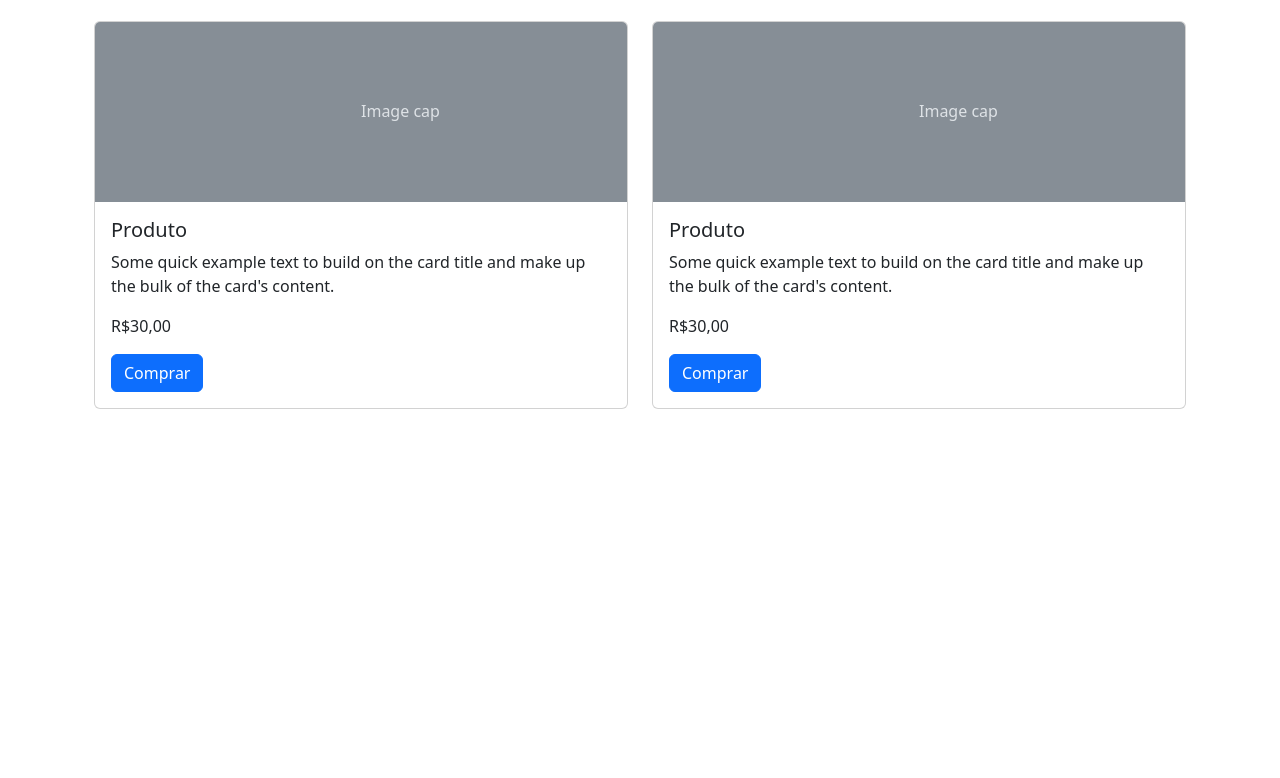
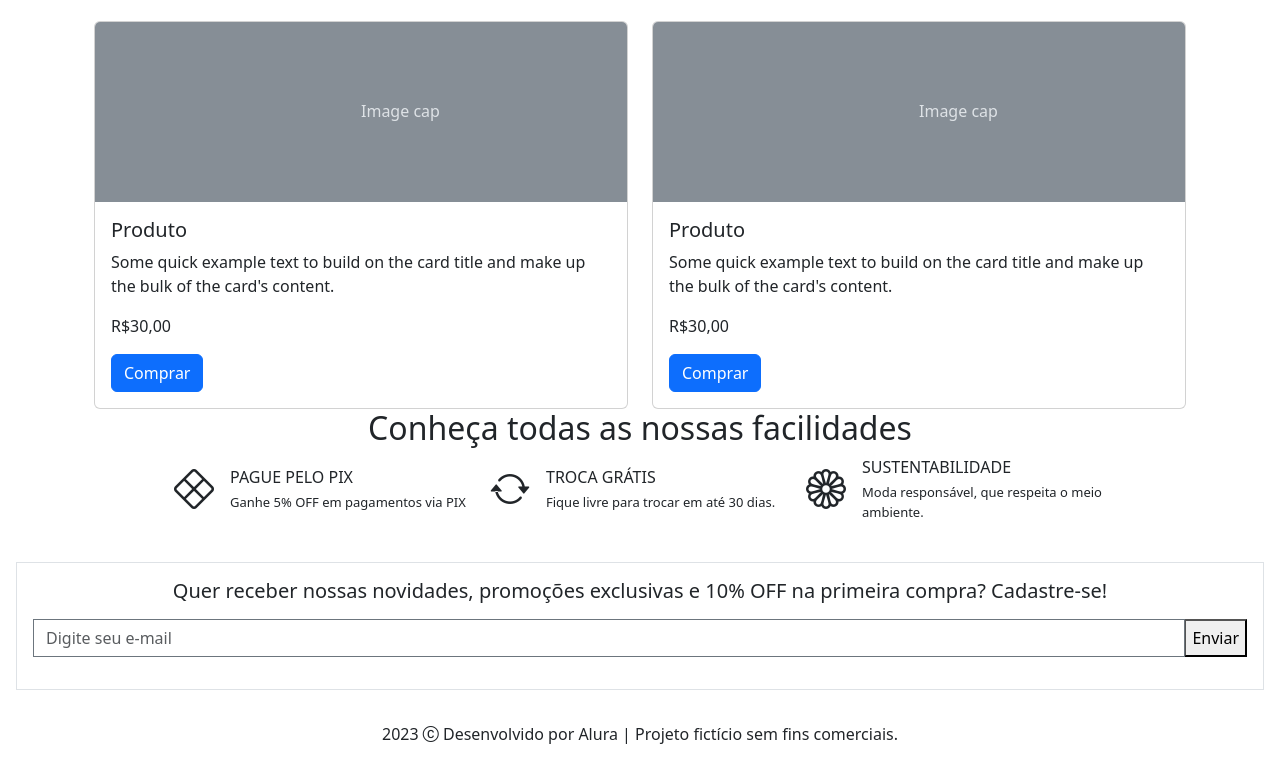
Before and after one commit to Pauloglhr/alura-bootstrap-meteora, a plain HTML site: page index.html in a window 1280 px wide. Shown: the part 1902-2680 px from the top of the page. Before the commit the page ends 2311 px from the top, so only its background shows below. Drawn offline with nearby package versions, Linux system fonts and the light colour scheme.

Commit message:
Desenvolvido section facilidades e seção newsletter

```diff
--- a/index.html
+++ b/index.html
@@ -3,12 +3,14 @@
   <head>
     <meta charset="UTF-8" />
     <meta name="viewport" content="width=device-width, initial-scale=1.0" />
+    <link rel="stylesheet" href="styles.css">
     <link
       href="https://cdn.jsdelivr.net/npm/bootstrap@5.3.5/dist/css/bootstrap.min.css"
       rel="stylesheet"
       integrity="sha384-SgOJa3DmI69IUzQ2PVdRZhwQ+dy64/BUtbMJw1MZ8t5HZApcHrRKUc4W0kG879m7"
       crossorigin="anonymous"
     />
+    <link rel="stylesheet" href="https://cdn.jsdelivr.net/npm/bootstrap-icons@1.11.3/font/bootstrap-icons.min.css">
     <title>Document</title>
   </head>
   <body>
@@ -217,6 +219,41 @@
         </div>
         </div>
       </div>
+      <section class="pb-4">
+        <h2 class="text-center">Conheça todas as nossas facilidades</h2>
+        <div class="d-flex flex-column flex-lg-row align-items-center justify-content-center gap-3 px-3">
+          <div class="divs-facilidades d-flex align-items-center">
+            <div><i class="bi bi-x-diamond fs-1"></i></div>
+            <div>
+              <div class="ms-3 mb-1">PAGUE PELO PIX</div>
+              <div class="texto-pequeno ms-3">Ganhe 5% OFF em
+              pagamentos via PIX</div>
+            </div>
+          </div>
+          <div class="divs-facilidades d-flex align-items-center">
+            <div><i class="bi bi-arrow-repeat fs-1"></i></div>
+            <div>
+              <div class="ms-3 mb-1">TROCA GRÁTIS</div>
+              <div class="texto-pequeno ms-3">Fique livre para trocar em até 30 dias.</div>
+            </div>
+          </div>
+          <div class="divs-facilidades d-flex align-items-center">
+            <div><i class="bi bi-flower1 fs-1"></i></div>
+            <div>
+              <div class="ms-3 mb-1">SUSTENTABILIDADE</div>
+              <div class="texto-pequeno ms-3">Moda responsável, que respeita o meio ambiente.</div>
+            </div>
+          </div>
+        </div>
+      </section>
+      <form class="border border-secundary m-3 p-3 text-center">
+        <h5>Quer receber nossas novidades, promoções exclusivas e 10% OFF na primeira compra? Cadastre-se!</h5>
+        <div class="my-3 input-group ">
+          <input type="email" class="form-control border-secondary rounded-0" placeholder="Digite seu e-mail" aria-label="Digite seu e-mail" aria-describedby="button-addon2" />
+          <button type="button" id="button-addon2">Enviar</button>
+        </div>
+      </form>
+      <footer class="text-center py-3"><p>2023 <i class="bi bi-c-circle"></i> Desenvolvido por Alura | Projeto fictício sem fins comerciais.</p></footer>
     <script
       src="https://cdn.jsdelivr.net/npm/bootstrap@5.3.5/dist/js/bootstrap.bundle.min.js"
       integrity="sha384-k6d4wzSIapyDyv1kpU366/PK5hCdSbCRGRCMv+eplOQJWyd1fbcAu9OCUj5zNLiq"
--- /dev/null
+++ b/styles.css
@@ -0,0 +1,7 @@
+.texto-pequeno {
+    font-size: 13px;
+}
+
+.divs-facilidades {
+    width: 300px;
+}
```
